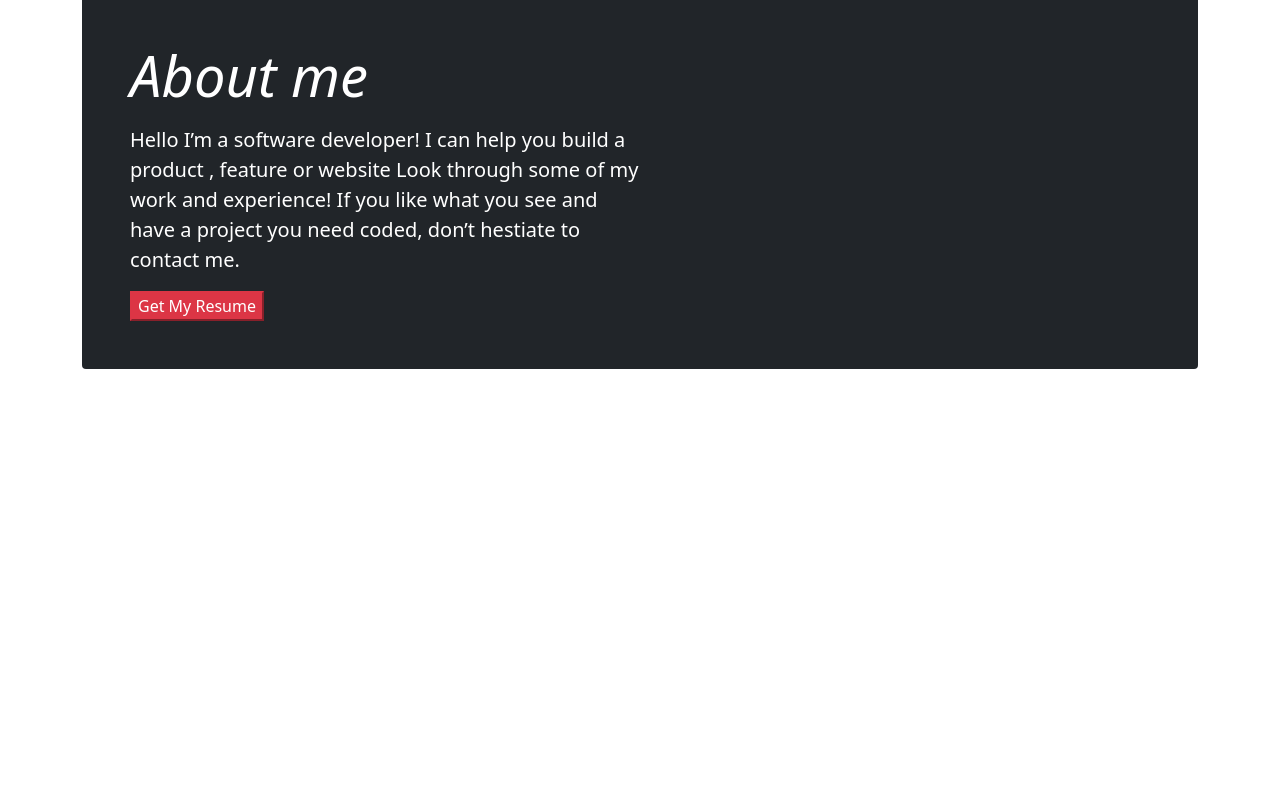
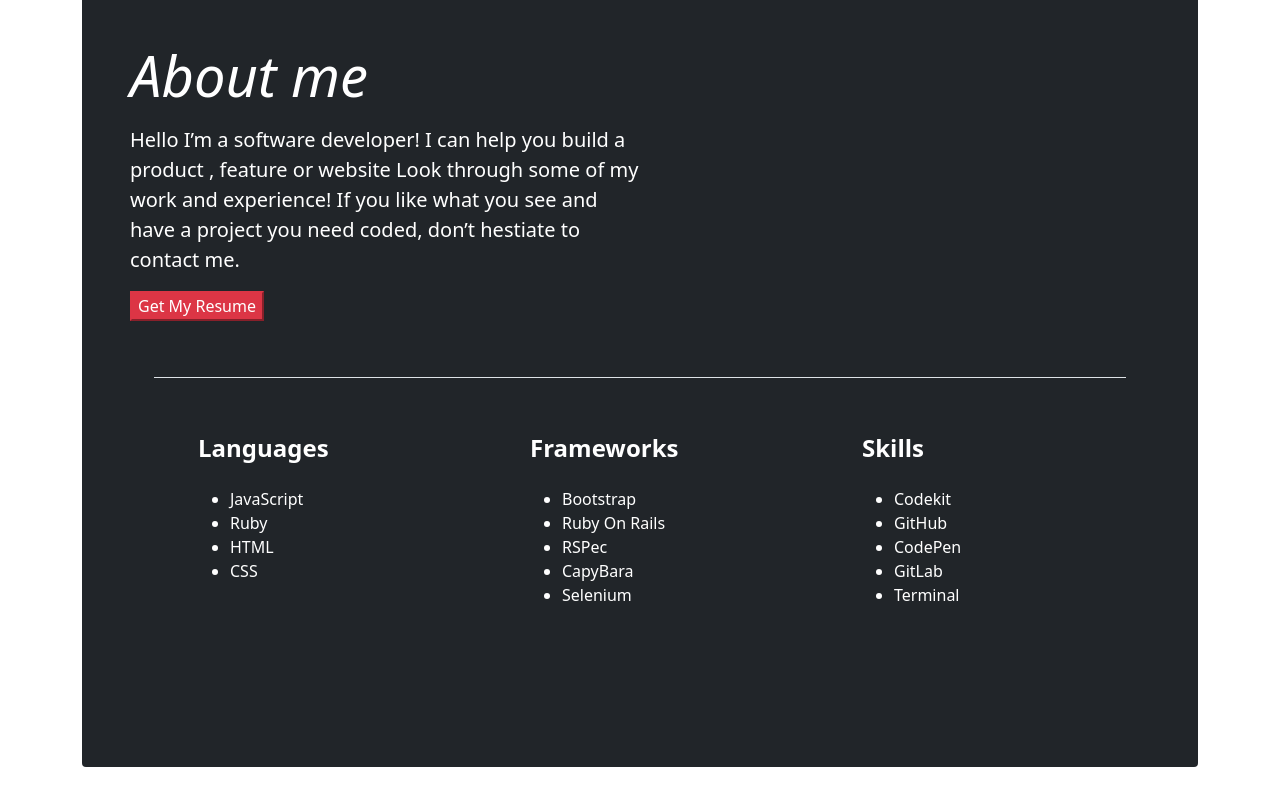
Before and after one commit to MarcoDDM/bootstrap-practice, a plain HTML site: page index.html in a window 1280 px wide. Shown: the part 1847-2638 px from the top of the page. Before the commit the page ends 2240 px from the top, so only its background shows below. Drawn offline with nearby package versions, Linux system fonts and the light colour scheme.

Commit message:
Added framework section

```diff
--- a/index.html
+++ b/index.html
@@ -188,7 +188,59 @@
           hestiate to contact me.</p>
         <button class="btn-danger">Get My Resume</button>
       </div>
+
+      <div class="container px-4 py-5" id="icon-grid">
+    <h2 class="pb-2 border-bottom"></h2>
+
+    <div class="row row-cols-1 row-cols-sm-2 row-cols-md-3 g-4 py-5">
+      <div class="col d-flex align-items-start">
+        <svg class="bi text-muted flex-shrink-0 me-3" width="1.75em" height="1.75em"><use xlink:href="#bootstrap"/></svg>
+        <div>
+          <h4 class="fw-bold mb-0">Languages</h4>
+          <br>
+          <ul>
+            <li>JavaScript</li>
+            <li>Ruby</li>
+            <li>HTML</li>
+            <li>CSS</li>
+          </ul>
+        </div>
+      </div>
+      <div class="col d-flex align-items-start">
+        <svg class="bi text-muted flex-shrink-0 me-3" width="1.75em" height="1.75em"><use xlink:href="#cpu-fill"/></svg>
+        <div>
+          <h4 class="fw-bold mb-0">Frameworks</h4>
+          <br>
+          <ul>
+            <li>Bootstrap</li>
+            <li>Ruby On Rails</li>
+            <li>RSPec</li>
+            <li>CapyBara</li>
+            <li>Selenium</li>
+          </ul>
+        </div>
+      </div>
+      <div class="col d-flex align-items-start">
+        <svg class="bi text-muted flex-shrink-0 me-3" width="1.75em" height="1.75em"><use xlink:href="#calendar3"/></svg>
+        <div>
+          <h4 class="fw-bold mb-0">Skills</h4>
+          <br>
+          <ul>
+            <li>Codekit</li>
+            <li>GitHub</li>
+            <li>CodePen</li>
+            <li>GitLab</li>
+            <li>Terminal</li>
+          </ul>
+        </div>
+      </div>
     </div>
+    </div>
+    </div>
+
+
+
+
   </main>
 
 
```
